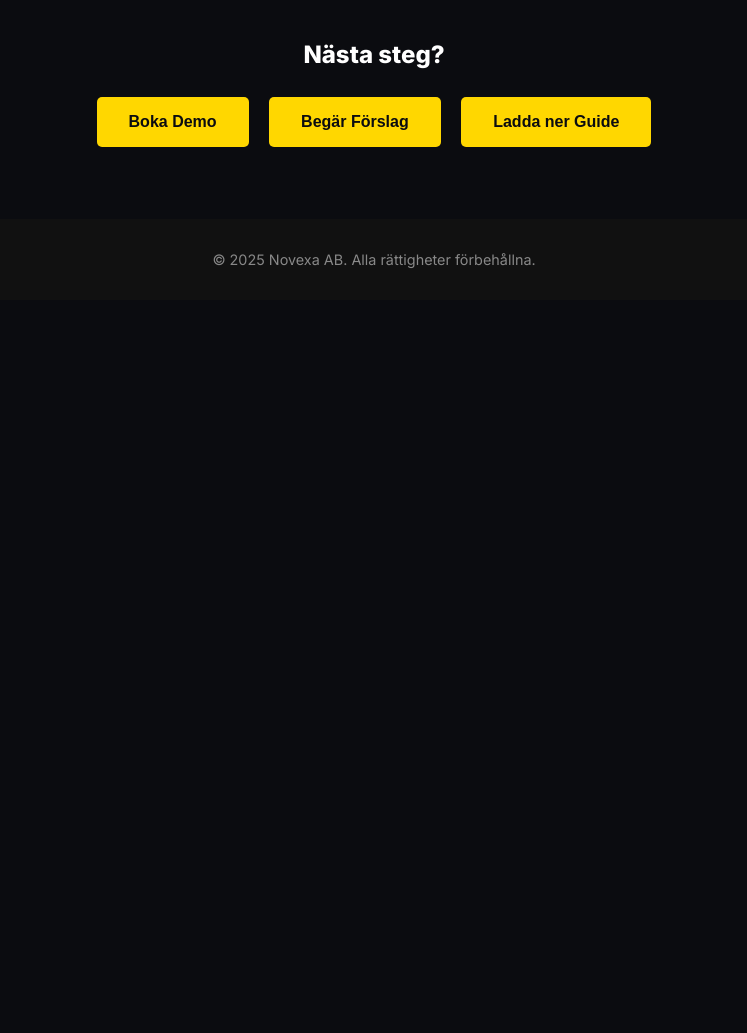
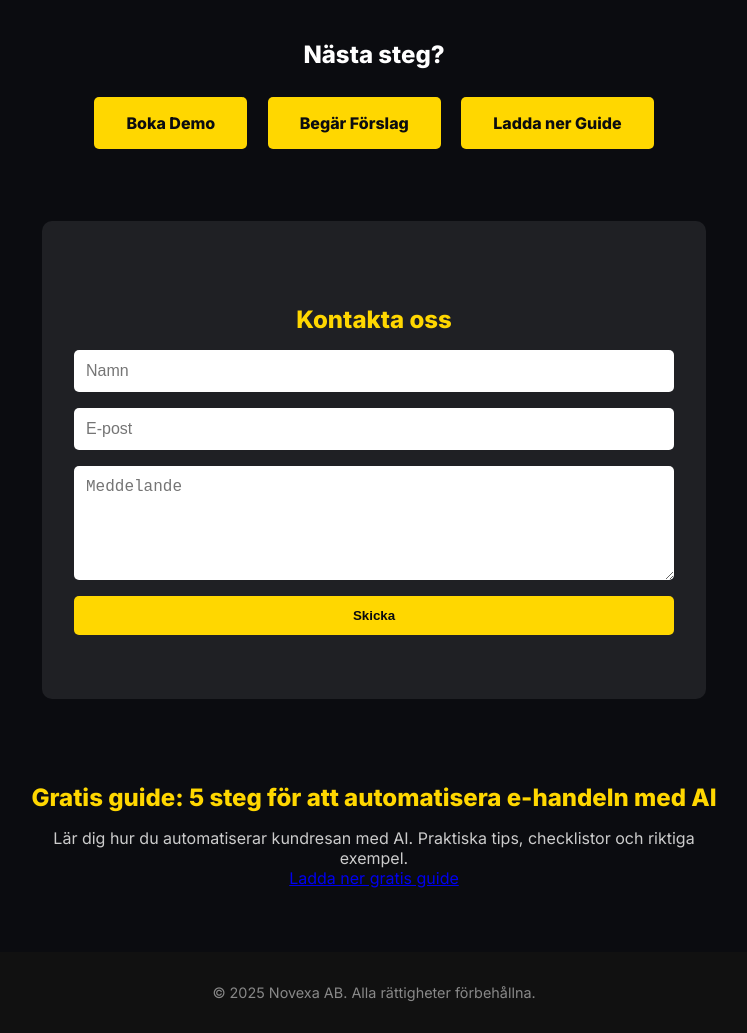
Before and after one commit to Novexa-ab/last, a plain HTML site: page index.html in a window 1280 px wide. Shown: the part 930-1963 px from the top of the page, without its empty margins (266-1013 px from the left). Before the commit the page ends 1230 px from the top, so only its background shows below. Drawn offline with Linux system fonts and the light colour scheme.

Commit message:
Update index.html

```diff
--- a/index.html
+++ b/index.html
@@ -56,6 +56,7 @@
       text-align: center;
       padding: 4rem 2rem;
     }
+    .cta a,
     .cta button {
       background: gold;
       color: #0b0c10;
@@ -66,6 +67,54 @@
       font-weight: bold;
       cursor: pointer;
       border-radius: 5px;
+      text-decoration: none;
+      display: inline-block;
+    }
+    .form-section {
+      background-color: #1f2024;
+      padding: 4rem 2rem;
+      max-width: 600px;
+      margin: auto;
+      border-radius: 10px;
+    }
+    .form-section h2 {
+      text-align: center;
+      color: gold;
+      margin-bottom: 1rem;
+    }
+    .form-section form {
+      display: flex;
+      flex-direction: column;
+      gap: 1rem;
+    }
+    .form-section input,
+    .form-section textarea {
+      padding: 0.75rem;
+      border: none;
+      border-radius: 5px;
+      font-size: 1rem;
+    }
+    .form-section button {
+      background: gold;
+      color: #0b0c10;
+      font-weight: bold;
+      padding: 0.75rem;
+      cursor: pointer;
+      border: none;
+      border-radius: 5px;
+    }
+    .lead-magnet {
+      text-align: center;
+      padding: 4rem 2rem;
+    }
+    .lead-magnet h2 {
+      color: gold;
+      margin-bottom: 1rem;
+    }
+    .lead-magnet p {
+      color: #ccc;
+      max-width: 700px;
+      margin: auto;
     }
     footer {
       text-align: center;
@@ -108,9 +157,25 @@
 
   <section class="cta">
     <h2>Nästa steg?</h2>
-    <button>Boka Demo</button>
-    <button>Begär Förslag</button>
-    <button>Ladda ner Guide</button>
+    <a href="#kontakt">Boka Demo</a>
+    <a href="#kontakt">Begär Förslag</a>
+    <a href="#kontakt">Ladda ner Guide</a>
+  </section>
+
+  <section id="kontakt" class="form-section">
+    <h2>Kontakta oss</h2>
+    <form>
+      <input type="text" placeholder="Namn" required>
+      <input type="email" placeholder="E-post" required>
+      <textarea rows="5" placeholder="Meddelande"></textarea>
+      <button type="submit">Skicka</button>
+    </form>
+  </section>
+
+  <section class="lead-magnet">
+    <h2>Gratis guide: 5 steg för att automatisera e-handeln med AI</h2>
+    <p>Lär dig hur du automatiserar kundresan med AI. Praktiska tips, checklistor och riktiga exempel.</p>
+    <a href="#kontakt">Ladda ner gratis guide</a>
   </section>
 
   <footer>
```
